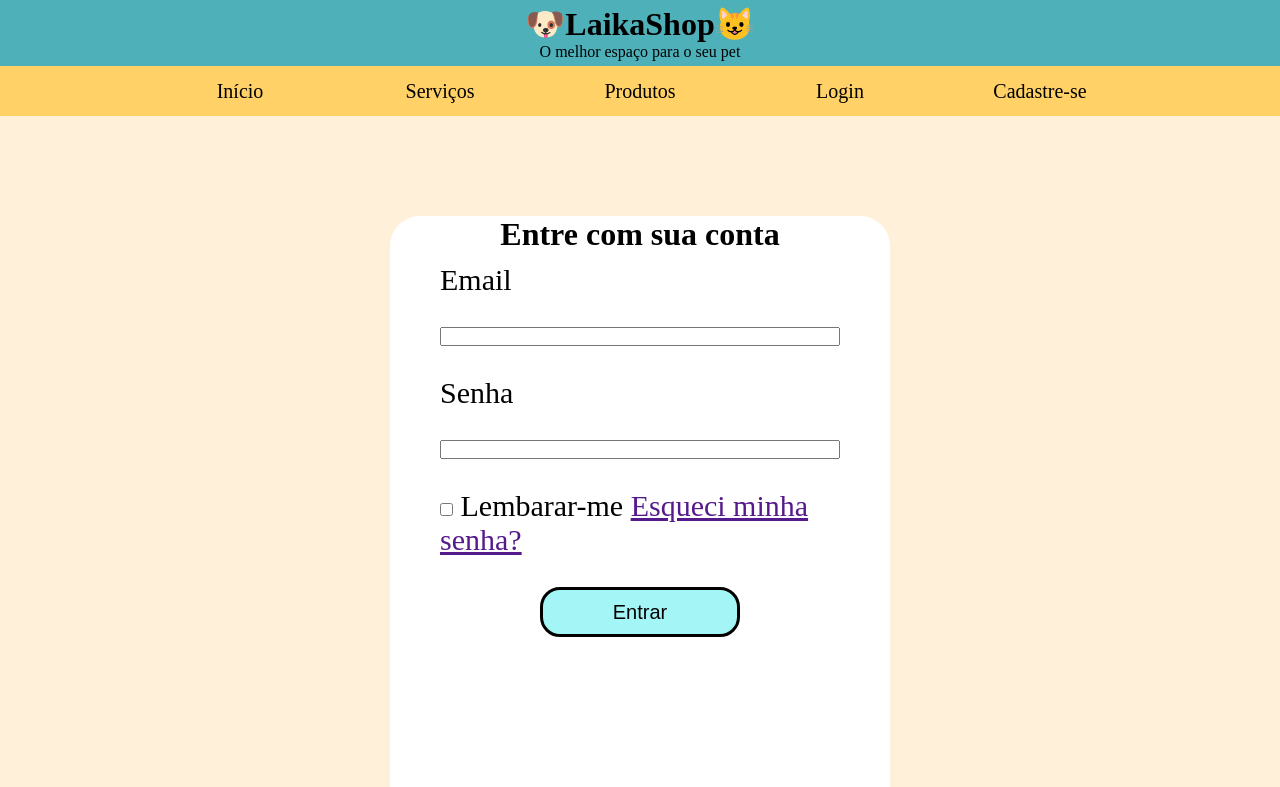
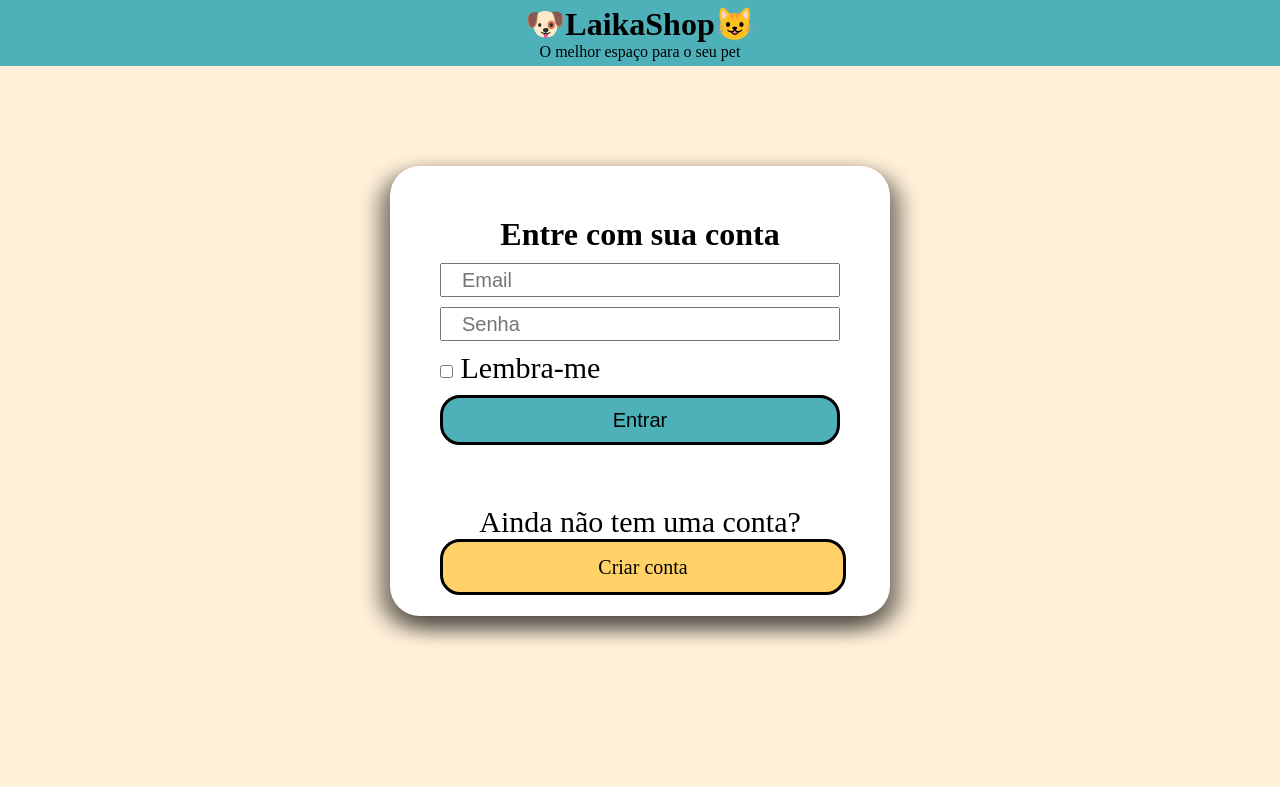
Before and after one commit to Lipecrr/atividade-super-dev, a plain HTML site: page paginas/login.html in a window 1280 px wide. Shown: the top 787 px of the page. Drawn offline with Linux system fonts and the light colour scheme.

Commit message:
reformulada pagina login.html

```diff
--- a/css/style.css
+++ b/css/style.css
@@ -123,26 +123,52 @@ footer {
     padding-bottom: 30px;
 }
 
+.login-cliente  {
+    background-color: white;
+    box-shadow:
+    10px 10px 20px 1px rgba(0, 0, 0, 0.25),
+    -10px 10px 20px 1px rgba(0, 0, 0, 0.25),
+    10px 10px 20px 1px rgba(0, 0, 0, 0.25),
+    -10px 10px 20px 1px rgba(0, 0, 0, 0.25);
+    /*baixo; direita*/
+    display: flex;
+    flex-direction: column;
+    align-items: center;
+    height: 400px;
+    width: 500px;
+    border-radius: 30px;
+    margin-top: 100px;
+    margin-bottom: 215px;
+    padding-top: 50px;
+
+}
+
 .form-cadastro-login {
     margin-top: 10px;
     display: flex;
     flex-direction: column;
     width: 80%;
     height: 90%;
-    gap: 30px;
+    gap: 10px;
     font-size: 30px;
+}
 
+.login-input{
+    height: 30px;
+    font-size: 20px;
+    padding-left: 20px;
 }
 
 .div-botao-submit {
     display: flex;
     justify-content: center;
+    width: 100;
 
 }
 
 .botao-submit {
-    background-color: rgb(164, 245, 245);
-    width: 200px;
+    background-color: #4EB1BA;
+    width: 400px;
     height: 50px;
     border-radius: 20px;
     font-size: 20px;
@@ -152,21 +178,36 @@ footer {
 }
 
 .botao-submit:hover {
-    background-color: rgb(224, 200, 248);
+    background-color: #a5e2e7;
 }
 
-.login-cliente  {
-    background-color: white;
-    display: flex;
-    flex-direction: column;
-    align-items: center;
-    height: 600px;
-    width: 500px;
-    border-radius: 30px;
-    margin-top: 100px;
-    margin-bottom: 215px;
+.div-botao-submit-cadastrar {
+    padding-top: 50px;
+    text-align: center;
 }
 
+
+
+.login-botao-cadastrar {
+    display: flex;
+    justify-content: center;
+    align-items: center;
+    text-align: center;
+    background-color: #FFD166;
+    color: black;
+    width: 400px;
+    height: 50px;
+    border-radius: 20px;
+    font-size: 20px;
+    text-decoration: none;
+    border: 3px solid;
+}
+
+.login-botao-cadastrar:hover{
+    background-color: #f5db9f;
+}
+
+/*------------------------------------------------------------------------------------------------*/
 .cadastro-pet {
     display: flex;
     justify-content: center;
--- a/paginas/login.html
+++ b/paginas/login.html
@@ -10,17 +10,11 @@
 
 <body>
     <header>
-        <h1>🐶LaikaShop😺</h1>
-        <P>O melhor espaço para o seu pet</P>
+        <a href="index.html" style="text-decoration: none; color: black;">
+            <h1>🐶LaikaShop😺</h1>
+            <P>O melhor espaço para o seu pet</P>
+        </a>
     </header>
-
-    <nav class="navegacao">
-        <a href="index.html" class="navegacao-botao">Início</a>
-        <a href="servicos.html" class="navegacao-botao">Serviços</a>
-        <a href="produtos.html" class="navegacao-botao">Produtos</a>
-        <a href="login.html" class="navegacao-botao">Login</a>
-        <a href="cadastro-cliente.html" class="navegacao-botao">Cadastre-se</a>
-    </nav>
 
     <main>
         <div class="login-cliente">
@@ -28,21 +22,22 @@
 
             <form action="home.html" method="get" class="form-cadastro-login">
 
-                <label for="campo-email">Email</label>
-                <input type="email" required id="campo-email" name="email">
+                <input class="login-input" type="email" required id="campo-email" name="email" placeholder="Email">
 
-                <label for="campo-senha">Senha</label>
-                <input type="password" required id="campo-senha" name="senha">
+                <input class="login-input" type="password" required id="campo-senha" name="senha" placeholder="Senha">
 
                 <div>
                     <input type="checkbox" id="campo-lembarar-me" name="lembarar-me" value="sim">
-                    <label for="campo-lembarar-me">Lembarar-me</label>
-                    <a href="">Esqueci minha senha?</a>
+                    <label for="campo-lembarar-me">Lembra-me</label>
                 </div>
-
 
                 <div class="div-botao-submit">
                     <button type="submit" class="botao-submit">Entrar</button>
+                </div>
+
+                <div class="div-botao-submit-cadastrar">
+                    <p>Ainda não tem uma conta?</p>
+                    <a href="cadastro-cliente.html" class="login-botao-cadastrar">Criar conta</a>
                 </div>
             </form>
         </div>
```
